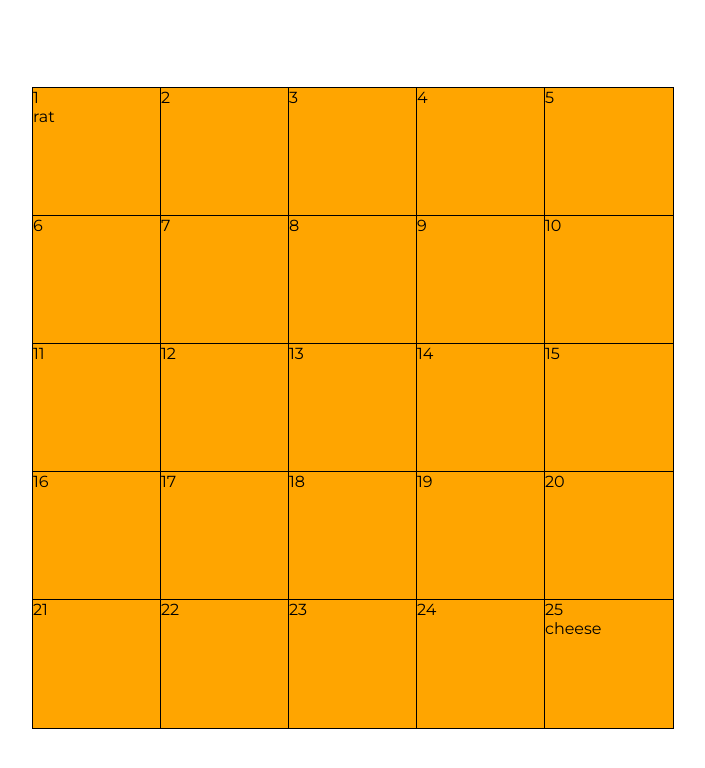
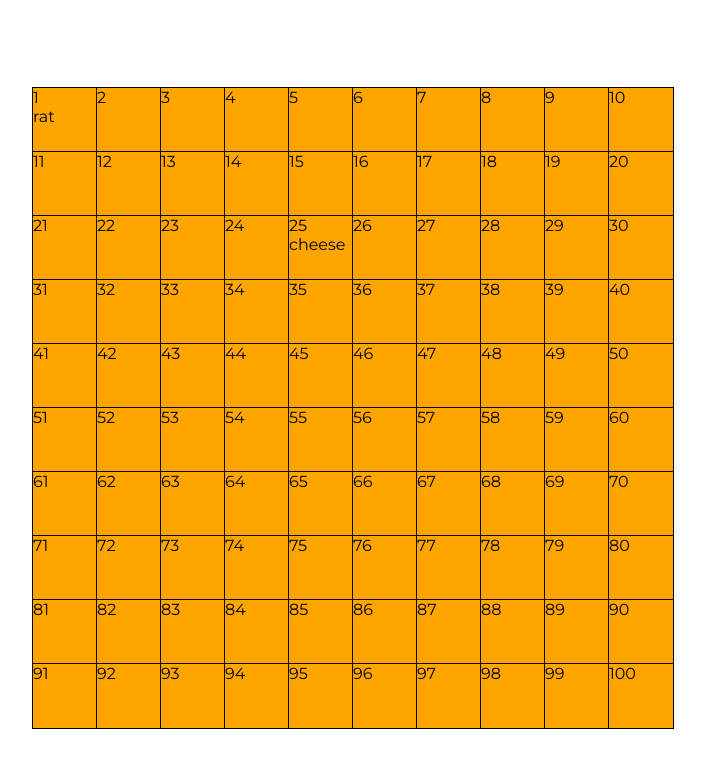
Before and after one commit to jersoroka/rat-in-a-maze-react, a React (Create React App) app: page / in a window 1280 px wide. Shown: the top 768 px of the page, without its empty margins (287-992 px from the left). Built offline with nearby package versions, Linux system fonts and the light colour scheme.

Commit message:
Make generateGrid more generic and square styling more dynamic

```diff
--- a/src/components/Square.css
+++ b/src/components/Square.css
@@ -3,8 +3,6 @@
 }
 
 .square {
-    width: 20%;
-    height: 20%;
     outline: 1px solid black;
 }
 
--- a/src/components/Square.js
+++ b/src/components/Square.js
@@ -4,17 +4,20 @@ import { GlobalContext } from '../context/GlobalState';
 
 export default function Square({square}) {
     const { isMazeWall, id, pos} = square;
-    const { setSquareType } = useContext(GlobalContext);
+    const { grid, setIsMazeWall } = useContext(GlobalContext);
+    let mazeLength = ((1 / (grid.length)) * 100).toFixed(2) + '%';
 
     function handleClick() {
         if (id !== 1) {
-            setSquareType(pos)
+            setIsMazeWall(pos)
         }
     }
 
     return (
         <div
             className={`square ${isMazeWall ? 'wall' : 'path'}`}
+            style={{width: mazeLength,
+                    height: mazeLength}}
             onClick={() => handleClick()}>
             {id}
             {id === 1 && <div>rat</div>}
--- a/src/context/GlobalState.js
+++ b/src/context/GlobalState.js
@@ -1,10 +1,10 @@
 import { createContext, useReducer } from 'react';
 import AppReducer from './AppReducer';
-import { generateInitialGrid } from './Helpers';
+import { generateGrid } from './Helpers';
 
 // Initial state
 const initialState = {
-    grid: generateInitialGrid()
+    grid: generateGrid(10)
 };
 
 // Create context
@@ -15,7 +15,7 @@ export const GlobalProvider = ({ children }) => {
     const [state, dispatch] = useReducer(AppReducer, initialState);
 
     // Actions
-    function setSquareType(pos) {
+    function setIsMazeWall(pos) {
         const {row, column} = pos;
         dispatch({
             type: 'SET_SQUARE_TYPE',
@@ -24,11 +24,21 @@ export const GlobalProvider = ({ children }) => {
                 column: column
             }
         });
+    };
+
+    function setMazeLength(length) {
+        dispatch({
+            type: 'SET_MAZE_LENGTH',
+            payload: {
+
+            }
+        })
     }
+
     return (
         <GlobalContext.Provider value={{
         grid: state.grid,
-        setSquareType
+        setIsMazeWall
     }}>
         {children}
     </GlobalContext.Provider>)
--- a/src/context/Helpers.ts
+++ b/src/context/Helpers.ts
@@ -1,11 +1,11 @@
 import { Square } from '../types';
 
-export function generateInitialGrid(): Square[][] {
+export function generateGrid(length: number): Square[][] {
     let gridRows = [];
-    for (let row = 0; row < 5; row++) {
+    for (let row = 0; row < length; row++) {
         let rowArray = [];
-        for (let column = 0; column < 5; column++) {
-            const index = (5 * row) + column + 1;
+        for (let column = 0; column < length; column++) {
+            const index = (length * row) + column + 1;
             rowArray.push({
                 id: index,
                 pos: {
```
